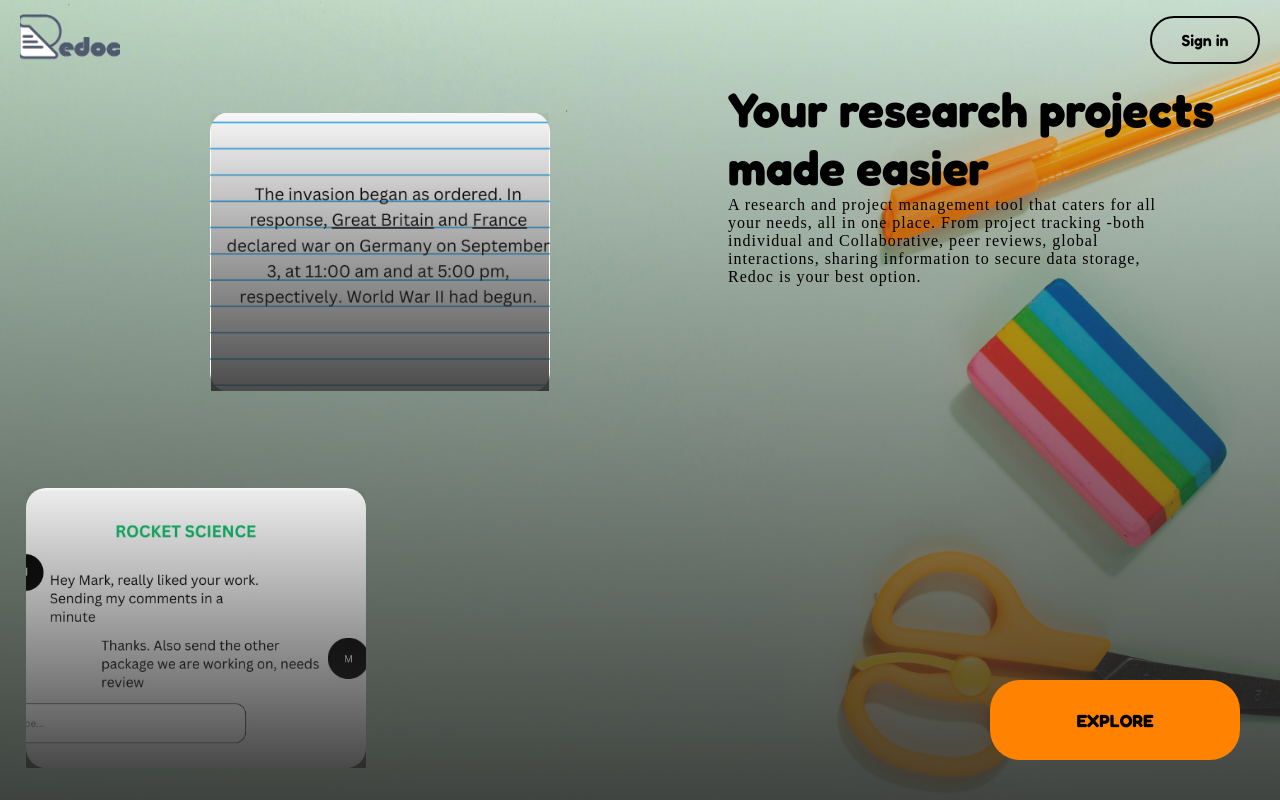
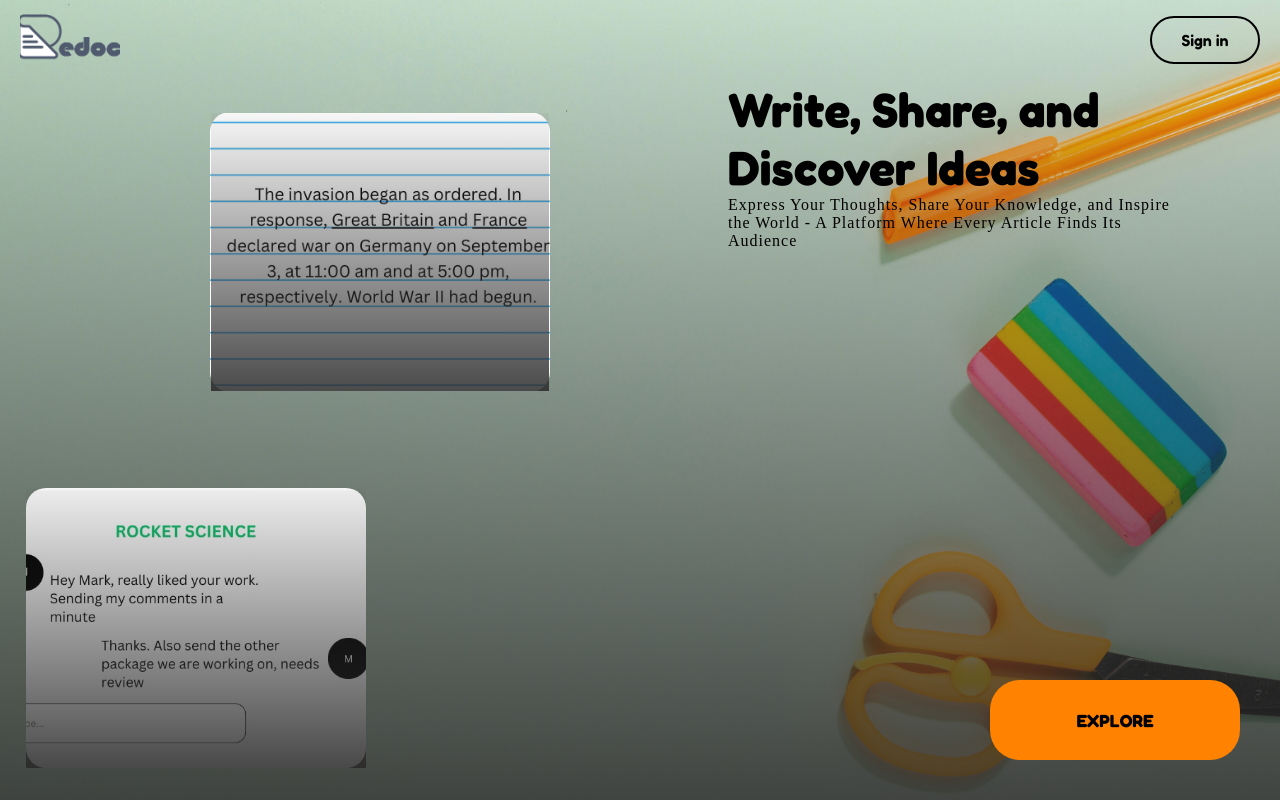
Before and after one commit to Jimmy21048/redoc, a React (Create React App) app: page / in a window 1280 px wide. Built offline with nearby package versions, Linux system fonts and the light colour scheme; no server answers.

Commit message:
changes home page welcome message

```diff
--- a/src/components/Main.js
+++ b/src/components/Main.js
@@ -18,14 +18,11 @@ const Main = () => {
 
                 <div className="right">
                     <div>
-                        <span className='redoc-title'><h1>Your research projects </h1> <h1>made easier</h1></span>
+                        <span className='redoc-title'><h1>Write, Share, and</h1> <h1>Discover Ideas</h1></span>
                         <p className="device-large">
-                            A research and project management tool that caters for all your needs, all in one place. From
-                            project tracking -both individual and Collaborative, peer reviews, global interactions, sharing information to secure data storage,
-                            Redoc is your best option.
+                        Express Your Thoughts, Share Your Knowledge, and Inspire the World - A Platform Where Every Article Finds Its Audience
                         </p>
-                        <p className="device-small">A research and project management tool that caters for all your needs, all in one place. From
-                        project tracking -both individual and Collaborative, peer reviews, to global interactions</p>
+                        <p className="device-small">Express Your Thoughts, Share Your Knowledge, and Inspire the World - A Platform Where Every Article Finds Its Audience</p>
                     </div>
 
                     <Link to="/socials" className="main-btn">EXPLORE</Link>
--- a/src/components/Socials.js
+++ b/src/components/Socials.js
@@ -39,7 +39,6 @@ const Socials=()=>{
             }
         }).then(response => {
             if(response.data.notes) {
-                // console.log(response)
                 for(let i = 0; i < response.data.notes.length; i++) {
                     if(response.data.notes[i].projects.notes) {
                         users.push(response.data.notes[i].username)
@@ -47,7 +46,6 @@ const Socials=()=>{
                         break1.push(response.data.notes[i].projects.notes)
                     }
                 }
-                // console.log(break1, users)
                 if(break1.length > 0) {
                     for(let j = 0; j < break1.length; j++) {
                         for(let k = 0; k < break1[j].length; k++) {
```
